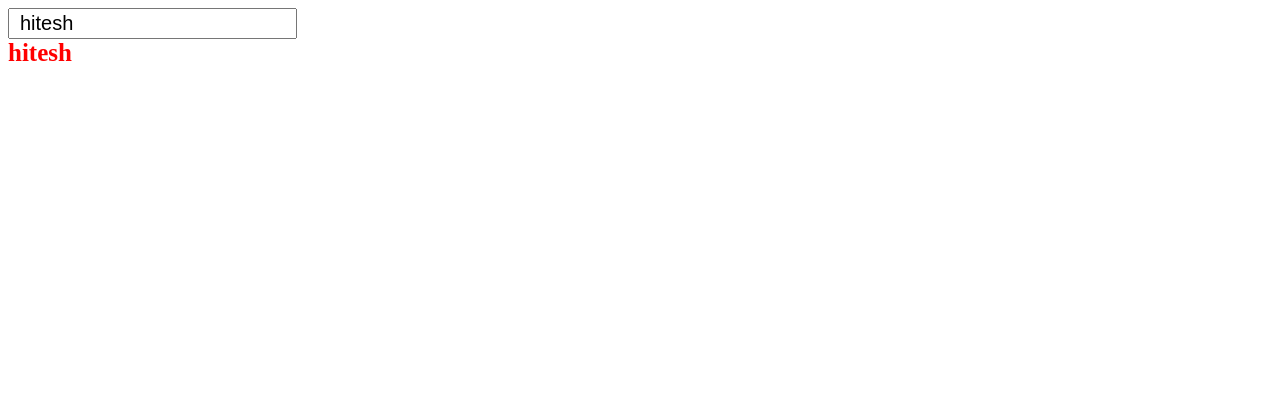
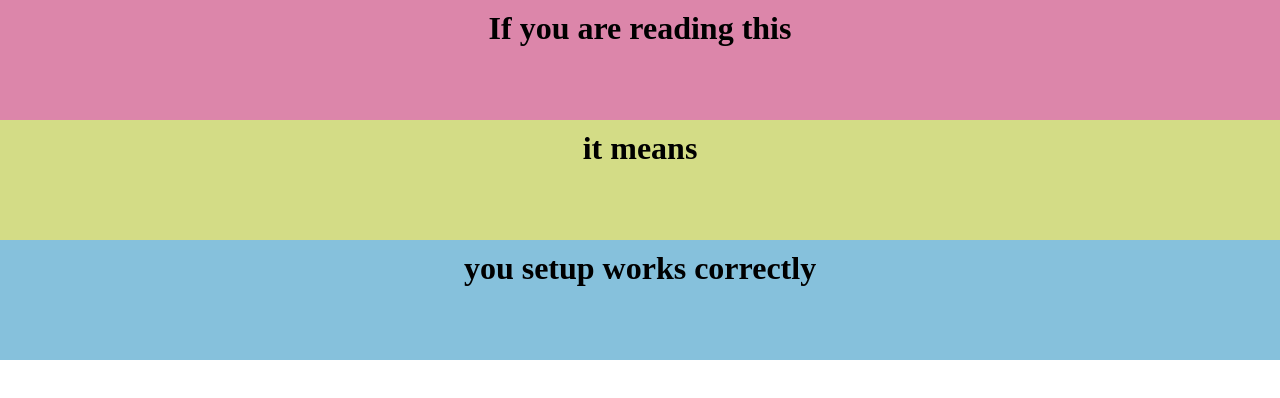
Before and after one commit to hiteshparashar4/react-webpack-boilerplate, a React app: page / in a window 1280 px wide. Built offline with nearby package versions, Linux system fonts and the light colour scheme.

```diff
--- /dev/null
+++ b/src/components/Body/body.js
@@ -0,0 +1,8 @@
+import React from "react";
+import './body.scss';
+
+const Body = ({text}) => {
+    return <h1 style={{backgroundColor: '#d3dc86'}}>{text}</h1>
+}
+
+export default Body;
--- /dev/null
+++ b/src/components/Footer/footer.js
@@ -0,0 +1,8 @@
+import React from "react";
+import './footer.scss';
+
+const Footer = ({text}) => {
+    return <h1 style={{backgroundColor: '#86c1dc'}}>{text}</h1>
+}
+
+export default Footer;
--- /dev/null
+++ b/src/components/Header/header.js
@@ -0,0 +1,8 @@
+import React from "react";
+import './header.scss';
+
+const Heading = ({text}) => {
+    return <h1 style={{backgroundColor: '#dc86aa'}}>{text}</h1>
+}
+
+export default Heading;
--- a/src/index.js
+++ b/src/index.js
@@ -1,29 +1,23 @@
 import React from "react";
 import ReactDOM from "react-dom";
+import Header from './components/Header/header';
+import Body from './components/Body/body';
+import Footer from './components/Footer/footer';
 import './mystyle.scss';
 
 class MyComponent extends React.Component {
-    constructor(props) {
-        super(props);
-        this.state = {
-            name: this.props.name
-        }
-    }
+
     render() {
-        const { name } = this.state;
         return (
             <>
-                <input type="text" value={name} onChange={
-                    (e) => this.setState({name: e.target.value })
-                } />
-                <span>{name}</span>
+                <Header text="If you are reading this" />
+                <Body text="it means" />
+                <Footer text="you setup works correctly" />
             </>
         );
     }
 
 }
 
-export default MyComponent;
-
 const wrapper = document.getElementById("container");
-wrapper ? ReactDOM.render(<MyComponent name='hitesh' />, wrapper) : false;
+wrapper ? ReactDOM.render(<MyComponent />, wrapper) : false;
--- a/src/mystyle.scss
+++ b/src/mystyle.scss
@@ -1,15 +1,15 @@
-$color: red;
-
-input {
-    height: 25px;
-    padding-left: 10px;
-    padding-right: 10px;
-    display: block;
-    font-size: 20px;
+html, body {
+    padding: 0;
+    margin: 0;
 }
 
-span {
-    font-size: 25px;
-    color: $color;
-    font-weight: bold;
+* {
+    padding: 0;
+    margin: 0;
 }
+
+h1 {
+    height: 100px;
+    padding: 10px;
+    text-align: center;
+}
--- a/webpack.config.js
+++ b/webpack.config.js
@@ -14,7 +14,7 @@
         // bundles all the js code into a single file adding hash to the file name
         // hash is dependent on the contents of the file
         // if you want to remove the hash from the file name, remove [contenthash]
-        filename: 'bundle.[contenthash].js',
+        filename: 'bundle.js',
 
         // saves the bundled files in the following directory
         path: path.resolve(__dirname, './dist'),
@@ -26,6 +26,11 @@
     // for production builds, comment the following line
     devtool: '#inline-source-map',
 
+    devServer: {
+        contentBase: path.resolve(__dirname, './dist'),
+        index: 'index.html',
+        port: 8085
+    },
 
     module: {
       rules: [
@@ -71,7 +76,7 @@
         // hash is dependent on the contents of the file
         // if you dont need hash in the name, remove [contenthash]
         new MiniCssExtractPlugin({
-            filename: 'styles.[contenthash].css'
+            filename: 'styles.css'
         }),
 
         // delete everyting from dist folder before each build
```
Also changed, not shown: package.json (+20 -2 lines), .eslintrc.json (added), src/components/Body/body.scss (added), src/components/Footer/footer.scss (added), src/components/Header/header.scss (added), 3 other files.
